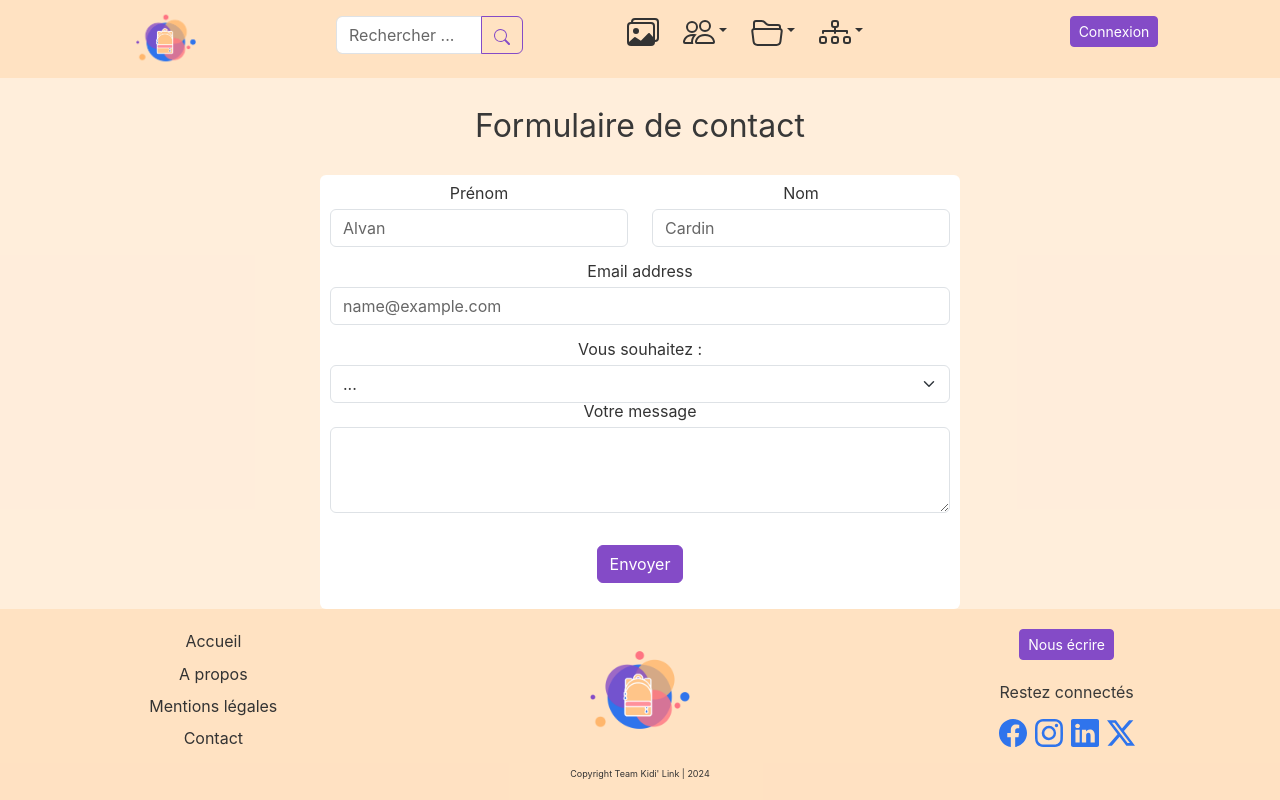
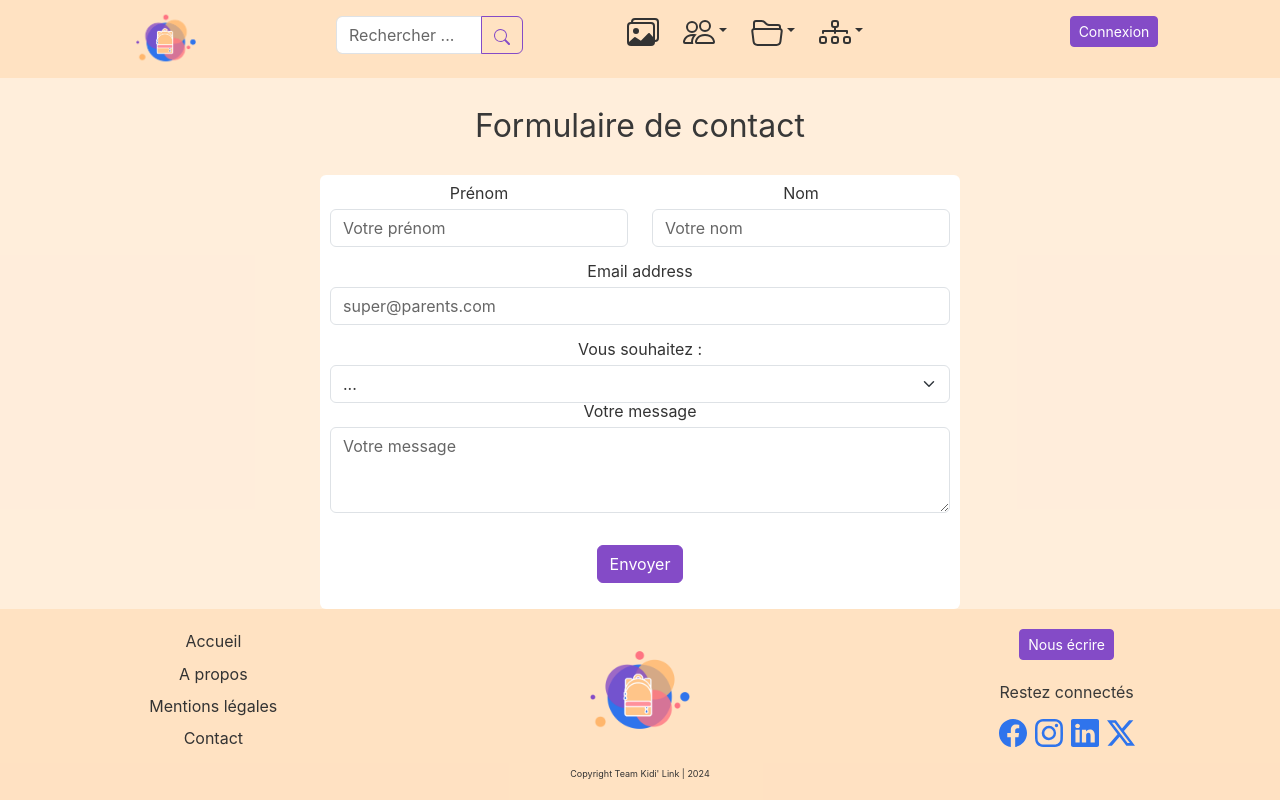
Before and after one commit to REVERTEElodie/KidilinkFront, a React (Vite) app: page /contact in a window 1280 px wide. Built offline with nearby package versions, Linux system fonts and the light colour scheme.

Commit message:
feat: setting up controlled fields on the contact form

```diff
--- /dev/null
+++ b/src/actions/contactForm.js
@@ -0,0 +1,14 @@
+// ici on placera les actions qui concernent le formulaire de contact
+export const CHANGE_CONTACT_FIELD = 'CHANGE_CONTACT_FIELD';
+export const SUBMIT_CONTACT_FORM = 'SUBMIT_CONTACT_FORM';
+
+// Control of the component Form
+export const changeContactField = (value, identifier) => ({
+  type: CHANGE_CONTACT_FIELD,
+  value,
+  identifier,
+});
+
+export const submitContactForm = () => ({
+  type: SUBMIT_CONTACT_FORM,
+});
--- a/src/pages/ContactForm/ContactForm.jsx
+++ b/src/pages/ContactForm/ContactForm.jsx
@@ -1,25 +1,62 @@
+import { useSelector, useDispatch } from 'react-redux';
+
 /* eslint-disable react/no-unescaped-entities */
 import { Col, Form, Row, Button } from 'react-bootstrap';
+
+import {
+  changeContactField,
+  submitContactForm,
+} from '../../actions/contactForm';
 
 import './ContactForm.scss';
 
 const FormContact = () => {
+  const firstName = useSelector((state) => state.firstName);
+  const lastName = useSelector((state) => state.lastName);
+  const emailValue = useSelector((state) => state.email);
+  const selectObject = useSelector((state) => state.selectObject);
+  const message = useSelector((state) => state.message);
+  const dispatch = useDispatch();
+
+  const onFieldChange = (event) => {
+    const action = changeContactField(event.target.value, event.target.name);
+    dispatch(action);
+  };
+
+  const onSubmit = (event) => {
+    event.preventDefault();
+
+    dispatch(submitContactForm());
+  };
+
   return (
     <>
       <h2>Formulaire de contact</h2>
       <div className="Contact">
-        <Form>
+        <Form onSubmit={onSubmit}>
           <Row>
             <Col>
               <Form.Group className="mb-3" controlId="contactForm.firstname">
                 <Form.Label>Prénom</Form.Label>
-                <Form.Control type="text" placeholder="Alvan" />
+                <Form.Control
+                  type="text"
+                  name="firstName"
+                  placeholder="Votre prénom"
+                  value={firstName}
+                  onChange={onFieldChange}
+                />
               </Form.Group>
             </Col>
             <Col>
               <Form.Group className="mb-3" controlId="contactForm.lastname">
                 <Form.Label>Nom</Form.Label>
-                <Form.Control type="text" placeholder="Cardin" />
+                <Form.Control
+                  type="text"
+                  name="lastName"
+                  placeholder="Votre nom"
+                  value={lastName}
+                  onChange={onFieldChange}
+                />
               </Form.Group>
             </Col>
           </Row>
@@ -27,14 +64,24 @@ const FormContact = () => {
             <Col>
               <Form.Group className="mb-3" controlId="contactForm.email">
                 <Form.Label>Email address</Form.Label>
-                <Form.Control type="email" placeholder="name@example.com" />
+                <Form.Control
+                  type="email"
+                  name="email"
+                  placeholder="super@parents.com"
+                  value={emailValue}
+                  onChange={onFieldChange}
+                />
               </Form.Group>
             </Col>
           </Row>
           <Row>
             <Col>
               <Form.Label>Vous souhaitez :</Form.Label>
-              <Form.Select>
+              <Form.Select
+                name="selectObject"
+                value={selectObject}
+                onChange={onFieldChange}
+              >
                 <option>...</option>
                 <option>Contacter l'équipe</option>
                 <option>Souscrire pour mon établissement</option>
@@ -47,7 +94,15 @@ const FormContact = () => {
             <Col>
               <Form.Group className="mb-3" controlId="contactForm.message">
                 <Form.Label>Votre message</Form.Label>
-                <Form.Control as="textarea" rows={3} />
+                <Form.Control
+                  as="textarea"
+                  rows={3}
+                  type="text"
+                  name="message"
+                  placeholder="Votre message"
+                  value={message}
+                  onChange={onFieldChange}
+                />
               </Form.Group>
             </Col>
           </Row>
--- /dev/null
+++ b/src/reducers/contactForm.js
@@ -0,0 +1,30 @@
+import { CHANGE_CONTACT_FIELD } from '../actions/contactForm';
+
+export const initialState = {
+  // prénom de l'utilisateur (quand il est authentifié)
+  firstName: '',
+  // prénom de l'utilisateur (quand il est authentifié)
+  lastName: '',
+  // contenu du champ email du formulaire de login
+  email: '',
+  // prénom de l'utilisateur (quand il est authentifié)
+  selectObject: '',
+  // prénom de l'utilisateur (quand il est authentifié)
+  message: '',
+};
+
+/* reducer qui s'occupe de ce qui concerne l'utilisateur */
+const reducer = (state = initialState, action = {}) => {
+  switch (action.type) {
+    case CHANGE_CONTACT_FIELD:
+      return {
+        ...state,
+        [action.identifier]: action.value,
+      };
+
+    default:
+      return state;
+  }
+};
+
+export default reducer;
--- a/src/reducers/index.js
+++ b/src/reducers/index.js
@@ -1,12 +1,14 @@
 import { combineReducers } from 'redux';
 
 import userReducer from './user';
+import contactFormReducer from './contactForm';
 
 // le reducer principal : met en place les "tiroirs" dans le state et indiquer quel reducer
 // s'occupe de quel tiroir
 const rootReducer = combineReducers({
   // nom du tiroir: reducer qui s'en occupe
   user: userReducer,
+  contactForm: contactFormReducer,
 });
 
 export default rootReducer;
```
